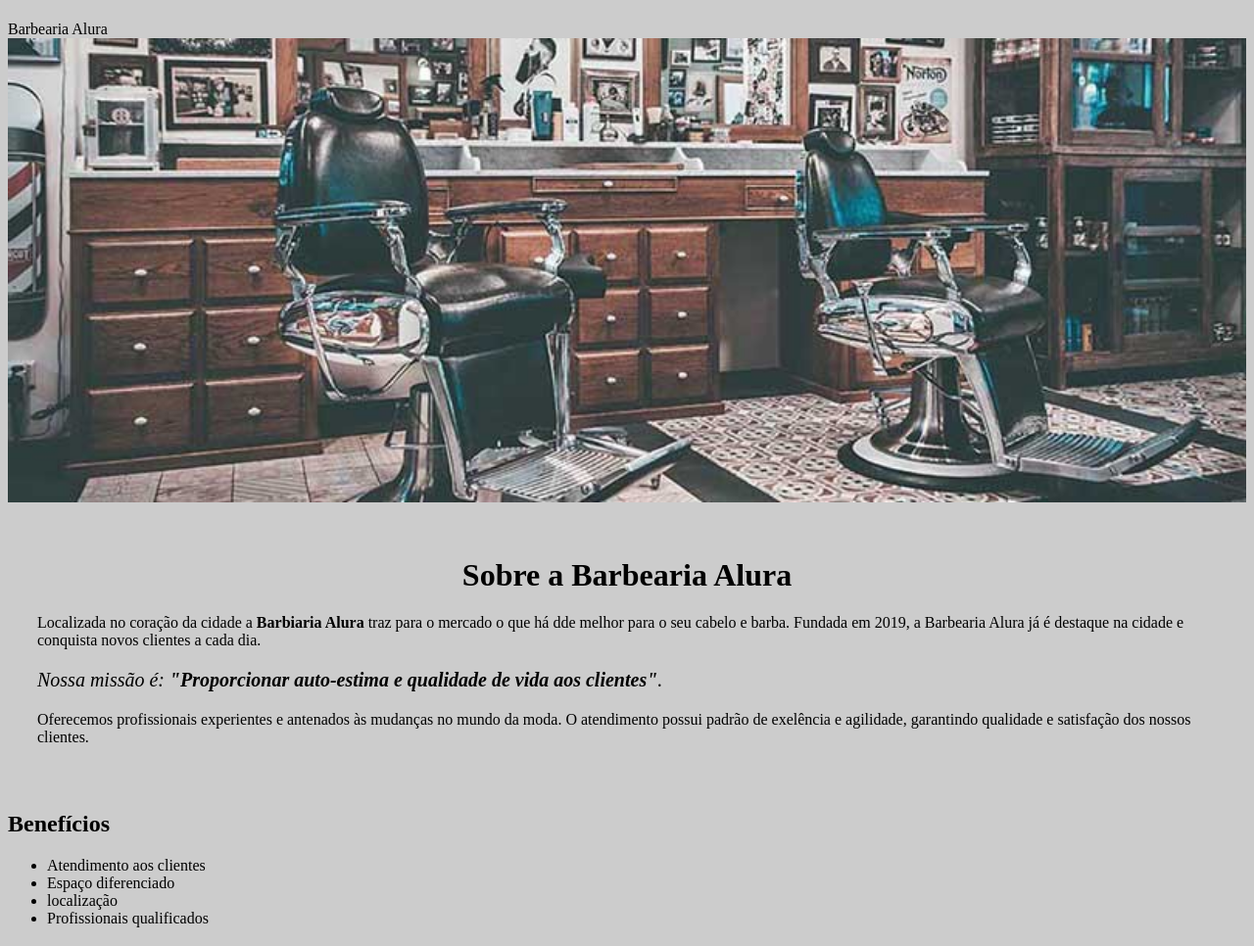
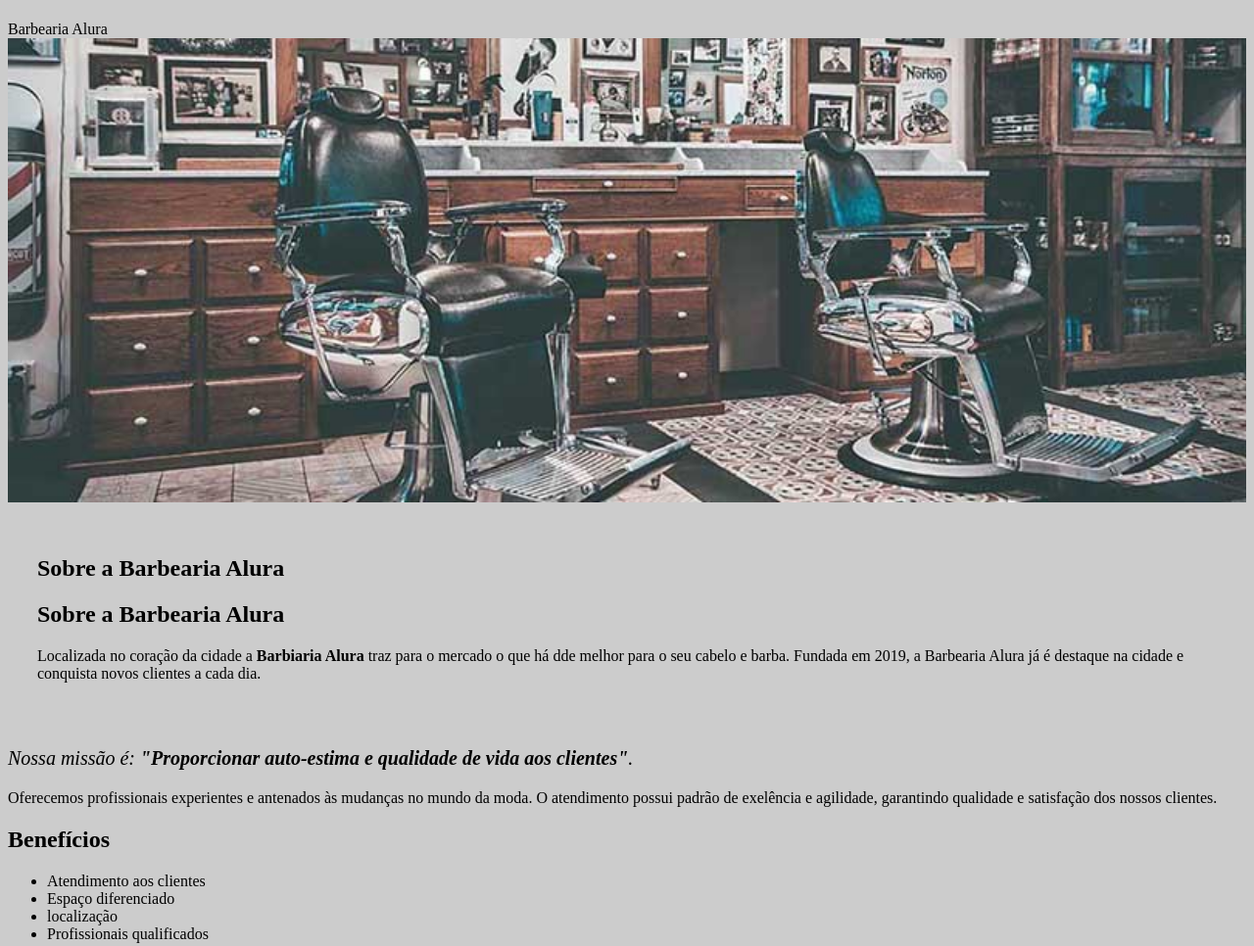
Before and after one commit to gabriel16042007/barbeariaa-aluraaa, a plain HTML site: page index.html in a window 1280 px wide. Shown: the whole page at 98% size. Drawn offline with Linux system fonts and the light colour scheme.

Commit message:
Update index.html

```diff
--- a/index.html
+++ b/index.html
@@ -11,10 +11,15 @@
             </header>
         <img id="banner" src="banner.jpg">
         <div class="principal">
-        <h1>Sobre a Barbearia Alura</h1>
+            <h2 class="titulo-centralizado">Sobre a Barbearia Alura</h2>
+        <h2>Sobre a Barbearia Alura</h2>
 
         <p>Localizada no coração da cidade a <strong>Barbiaria Alura</strong>  traz para o mercado o que há dde melhor para o seu cabelo e barba. Fundada em 2019, a Barbearia Alura já é destaque na cidade e conquista novos clientes a cada dia.</p>
 
+        </div class="principal">
+        <div class="benefícios">
+
+        <ul></ul>
         <p style="font-size: 20px;"><em>Nossa missão é: <strong>"Proporcionar auto-estima e qualidade de vida aos clientes"</strong>.</em></p>
 
         <p>Oferecemos profissionais experientes e antenados às mudanças no mundo da moda.
```
